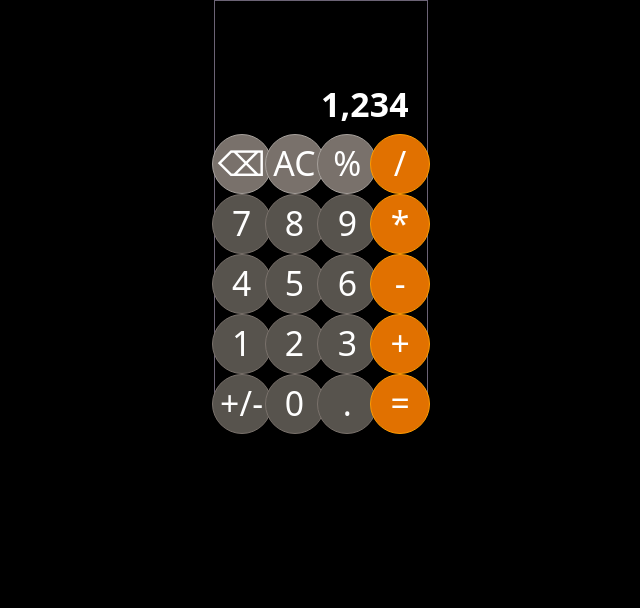
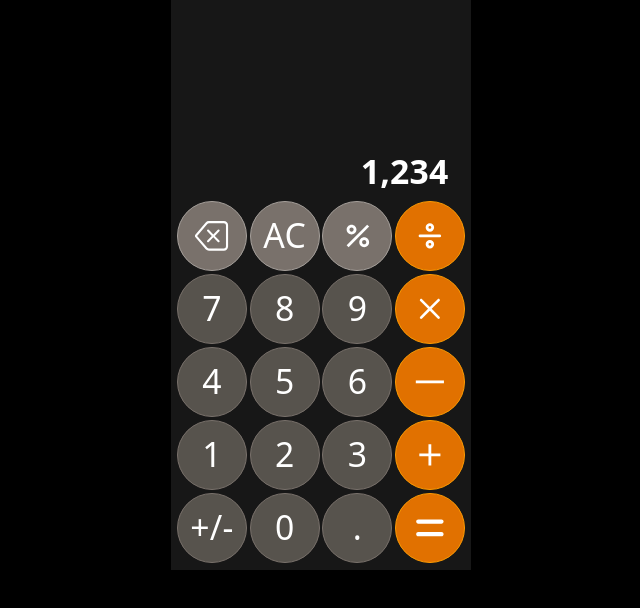
Before and after one commit to courtneytruong/Calculator, a React (Vite) app in the folder calculator-react-app/: page / in a window 1280 px wide. Shown: the top 608 px of the page, without its empty margins (319-959 px from the left). Built offline with nearby package versions, Linux system fonts and the light colour scheme.

Commit message:
added icons for operators tweaked calculator body size and button sizes

```diff
--- a/calculator-react-app/src/components/CalculatorBody.jsx
+++ b/calculator-react-app/src/components/CalculatorBody.jsx
@@ -3,7 +3,7 @@ import CalculatorButtonContainer from "./CalculatorButtonContainer";
 
 function CalculatorBody() {
   return (
-    <div className="border-1 xl:w-1/6 h-1/2">
+    <div className="bg-neutral-900 px-1 pt-4 pb-1 w-[300px] h-[570px]  ">
       <CalculatorDisplay></CalculatorDisplay>
       <CalculatorButtonContainer></CalculatorButtonContainer>
     </div>
--- a/calculator-react-app/src/components/CalculatorButtonContainer.jsx
+++ b/calculator-react-app/src/components/CalculatorButtonContainer.jsx
@@ -1,31 +1,38 @@
 import CalculatorButtons from "./CalculatorButtons";
+import { BsBackspace } from "react-icons/bs";
+import { MdOutlinePercent } from "react-icons/md";
+import { FiDivide } from "react-icons/fi";
+import { RxCross2 } from "react-icons/rx";
+import { GrSubtract } from "react-icons/gr";
+import { IoMdAdd } from "react-icons/io";
+import { FaEquals } from "react-icons/fa6";
 
 const calcButtons = [
-  { label: "⌫", type: "topRow" },
+  { label: <BsBackspace />, type: "topRow" },
   { label: "AC", type: "topRow" },
-  { label: "%", type: "topRow" },
-  { label: "/", type: "operator" },
+  { label: <MdOutlinePercent />, type: "topRow" },
+  { label: <FiDivide />, type: "operator" },
   { label: "7", type: "number" },
   { label: "8", type: "number" },
   { label: "9", type: "number" },
-  { label: "*", type: "operator" },
+  { label: <RxCross2 />, type: "operator" },
   { label: "4", type: "number" },
   { label: "5", type: "number" },
   { label: "6", type: "number" },
-  { label: "-", type: "operator" },
+  { label: <GrSubtract />, type: "operator" },
   { label: "1", type: "number" },
   { label: "2", type: "number" },
   { label: "3", type: "number" },
-  { label: "+", type: "operator" },
+  { label: <IoMdAdd />, type: "operator" },
   { label: "+/-", type: "number" },
   { label: "0", type: "number" },
   { label: ".", type: "number" },
-  { label: "=", type: "operator" },
+  { label: <FaEquals />, type: "operator" },
 ];
 
 function CalculatorButtonContainer() {
   return (
-    <div className="grid grid-cols-4 justify-items-center xl:w-full h-2/3">
+    <div className="grid grid-cols-4 justify-items-center w-full h-2/3">
       {calcButtons.map((button) => (
         <CalculatorButtons
           key={button.label}
--- a/calculator-react-app/src/components/CalculatorButtons.jsx
+++ b/calculator-react-app/src/components/CalculatorButtons.jsx
@@ -1,11 +1,11 @@
 function CalculatorButtons({ label, type }) {
   const buttonStyles = {
     topRow:
-      "text-white text-3xl bg-stone-500 border-1 border-stone-400 hover:bg-stone-400 border-stone-300 w-[60px] h-[60px] rounded-full",
+      "flex justify-center items-center text-white text-3xl bg-stone-500 border-1 border-stone-400 hover:bg-stone-400 border-stone-300 w-[70px] h-[70px] rounded-full",
     operator:
-      "text-white text-3xl bg-amber-600 border-1 border-amber-500 hover:bg-amber-500 border-amber-400 w-[60px] h-[60px] rounded-full",
+      "flex justify-center items-center text-white text-3xl bg-amber-600 border-1 border-amber-500 hover:bg-amber-500 border-amber-400 w-[70px] h-[70px] rounded-full",
     number:
-      "text-white text-3xl bg-stone-600 border-1 border-stone-500 hover:bg-stone-500 border-stone-400 w-[60px] h-[60px] rounded-full",
+      "flex justify-center items-center text-white text-3xl bg-stone-600 border-1 border-stone-500 hover:bg-stone-500 border-stone-400 w-[70px] h-[70px] rounded-full",
   };
 
   return (
--- a/calculator-react-app/src/components/CalculatorDisplay.jsx
+++ b/calculator-react-app/src/components/CalculatorDisplay.jsx
@@ -1,6 +1,6 @@
 function CalculatorDisplay() {
   return (
-    <div className="flex justify-end items-end text-3xl font-bold text-white px-4 py-2 xl:w-full h-1/3">
+    <div className="flex justify-end items-end text-3xl font-bold text-white px-4 py-2 w-full h-1/3">
       1,234
     </div>
   );
--- /dev/null
+++ b/package.json
@@ -0,0 +1,5 @@
+{
+  "dependencies": {
+    "react-icons": "^5.7.0"
+  }
+}
```
Also changed, not shown: 1 other file (tests, documents, lock files or other folders).
